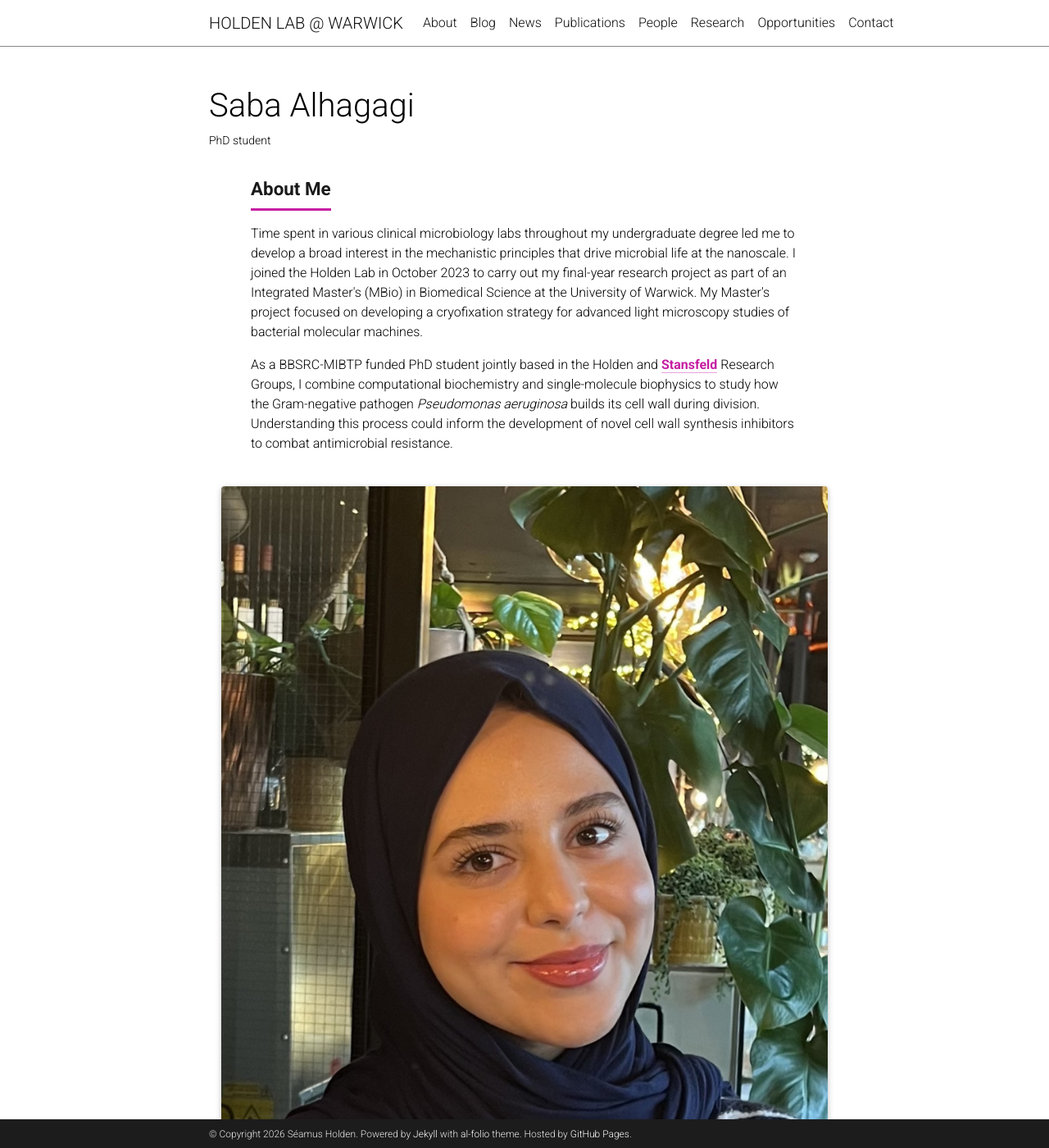
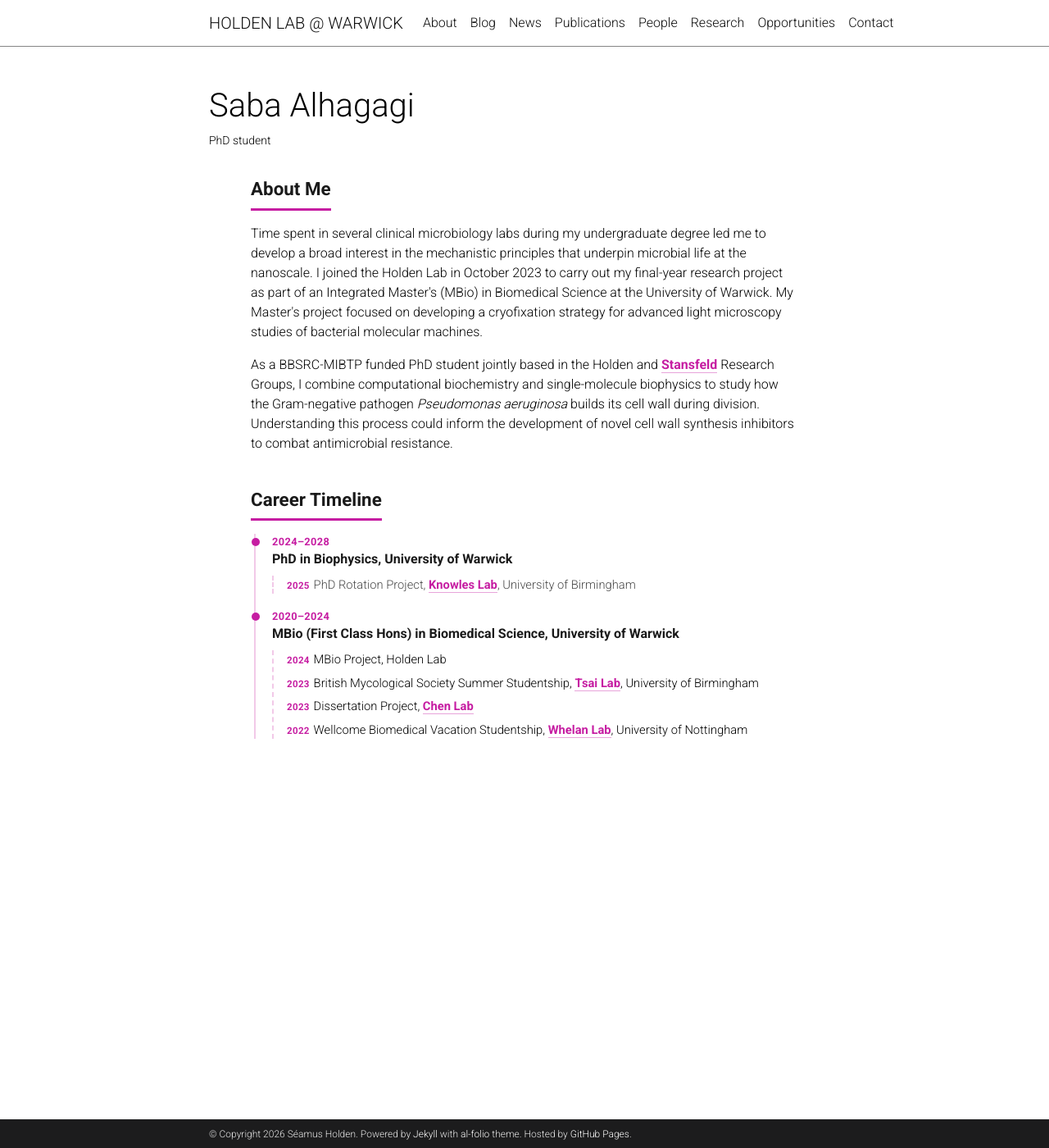
Before and after one commit to HoldenLab/holdenlab.github.io, a Jekyll site: the page built from _projects/alhagagi_saba.md, in a window 1280 px wide and 1400 px high. Shown: the whole window at 82% size. Built offline with Jekyll 4.4.1, drawn with Linux system fonts in a browser that asks for light colours; full-size pictures stand in for the smaller copies a plugin makes; comment, search, counter and statistics services are not loaded; a style sheet for code colours, icons or effects is not loaded.

Commit message:
Update alhagagi_saba.md

```diff
--- a/_projects/alhagagi_saba.md
+++ b/_projects/alhagagi_saba.md
@@ -86,13 +87,8 @@
 <div class="profile-page">
 <div class="profile-section">
 <span class="section-title">About Me</span>
-<p>Time spent in various clinical microbiology labs throughout my undergraduate degree led me to develop a broad interest in the mechanistic principles that drive microbial life at the nanoscale. I joined the Holden Lab in October 2023 to carry out my final-year research project as part of an Integrated Master's (MBio) in Biomedical Science at the University of Warwick. My Master's project focused on developing a cryofixation strategy for advanced light microscopy studies of bacterial molecular machines.</p>
+<p>Time spent in several clinical microbiology labs during my undergraduate degree led me to develop a broad interest in the mechanistic principles that underpin microbial life at the nanoscale. I joined the Holden Lab in October 2023 to carry out my final-year research project as part of an Integrated Master's (MBio) in Biomedical Science at the University of Warwick. My Master's project focused on developing a cryofixation strategy for advanced light microscopy studies of bacterial molecular machines.</p>
 <p>As a BBSRC-MIBTP funded PhD student jointly based in the Holden and <a href="https://stansfeldresearchgroup.wordpress.com/" target="_blank" rel="noopener">Stansfeld</a> Research Groups, I combine computational biochemistry and single-molecule biophysics to study how the Gram-negative pathogen <em>Pseudomonas aeruginosa</em> builds its cell wall during division. Understanding this process could inform the development of novel cell wall synthesis inhibitors to combat antimicrobial resistance.</p>
-</div>
-</div>
-<div class="col">
-{% include figure.html path="assets/img/people/Saba_Alhagagi_profile.jpg" class="img-fluid rounded z-depth-1" %}
-</div>
 </div>
 <div class="profile-section">
 <span class="section-title">Career Timeline</span>
```
Also changed, not shown: other parts of _projects/alhagagi_saba.md (+1 -0 lines).
